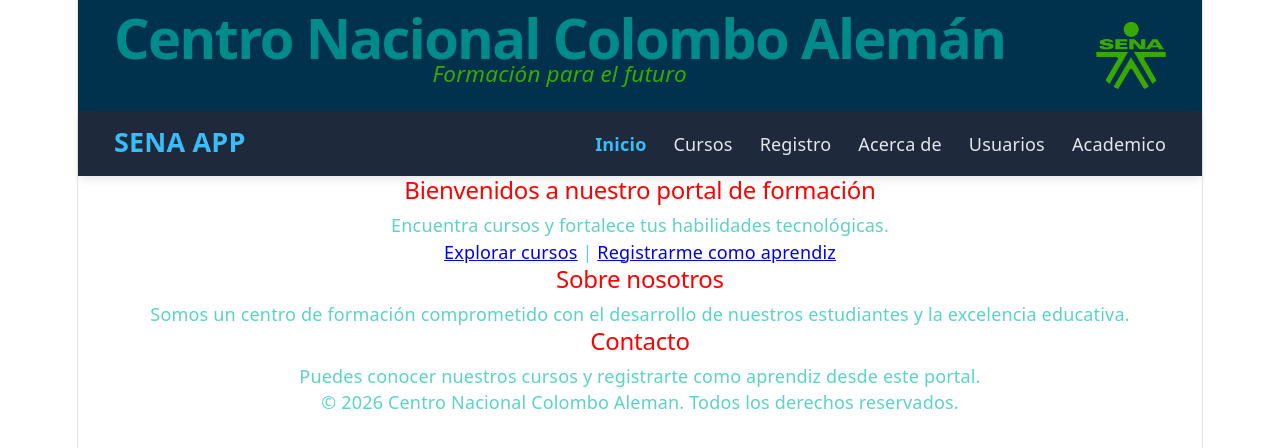
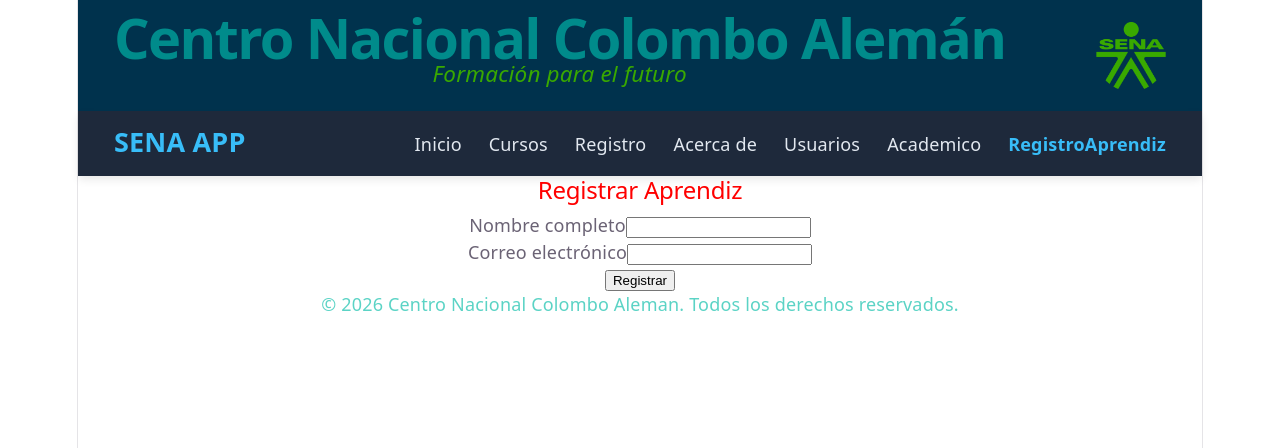
Before and after one commit to jashir7/Trabajo_React, a React (Vite) app: page /RegistroAprendizAPI in a window 1280 px wide. Before the commit this address led to /. Shown: the top 448 px of the page. Built offline with nearby package versions, Linux system fonts and the light colour scheme.

Commit message:
Add RegistroAprendizAPI component and update routing in App and Navbar

```diff
--- a/src/App.jsx
+++ b/src/App.jsx
@@ -15,6 +15,7 @@
 import Fichas from './views/Fichas'
 import Academico from './views/SenaApp';
 import Competencias from './views/competencias';
+import RegistroAprendizAPI from './views/RegistroAprendizAPI';
 
 function App() {
   const [cursos, setCursos] = useState(() => {
@@ -42,6 +43,7 @@
           <Route path="/academico" element={<Academico />} />
           <Route path="/competencias" element={<Competencias />} />
           <Route path="/usuarios" element={<UsuarioApi />} />
+          <Route path="/RegistroAprendizAPI" element={<RegistroAprendizAPI />} />
         </Routes>
       </main>
       <Footer />
--- a/src/components/Navbar.jsx
+++ b/src/components/Navbar.jsx
@@ -14,7 +14,7 @@
         <li><NavLink to="/acerca-de">Acerca de</NavLink></li>
         <li><NavLink to="/usuarios">Usuarios</NavLink></li>
         <li><NavLink to="/academico">Academico</NavLink></li>
-
+        <li><NavLink to="/RegistroAprendizAPI">RegistroAprendiz</NavLink></li>
       </ul>
     </nav>
   );
--- /dev/null
+++ b/src/views/RegistroAprendizAPI.jsx
@@ -0,0 +1,77 @@
+import { useState } from "react";
+
+function RegistroAprendizAPI() {
+    const [nombre, setNombre] = useState("");
+    const [correo, setCorreo] = useState("");
+    const [mensaje, setMensaje] = useState("");
+    const [enviado, setEnviado] = useState(false);
+
+    function registrarAprendiz(evento) {
+        evento.preventDefault();
+        setMensaje("");
+        setEnviado(true);
+
+        fetch("https://jsonplaceholder.typicode.com/posts", {
+            method: "POST",
+            headers: { "Content-Type": "application/json" },
+            body: JSON.stringify({
+                title: nombre,
+                body: correo,
+                userId: 1
+            })
+        })
+        .then((respuesta) => {
+            if (!respuesta.ok) {
+                throw new Error("No se pudo enviar el registro");
+            }
+            return respuesta.json();
+        })
+        .then((datos) => {
+            setMensaje(`Solicitud exitosa. Id de prueba ${datos.id}`);
+            setNombre("");
+            setCorreo("");
+        })
+        .catch(() => {
+            setMensaje("Ocurrió un error al enviar los datos");
+        })
+        .finally(() => {
+            setEnviado(false);
+        });
+    }
+
+    return (
+        <section>
+            <h2>Registrar Aprendiz</h2>
+
+            <form onSubmit={registrarAprendiz}>
+                <div>
+                    <label>Nombre completo</label>
+                    <input
+                        type="text"
+                        value={nombre}
+                        onChange={(evento) => setNombre(evento.target.value)}
+                        required
+                    />
+                </div>
+
+                <div>
+                    <label>Correo electrónico</label>
+                    <input
+                        type="email"
+                        value={correo}
+                        onChange={(evento) => setCorreo(evento.target.value)}
+                        required
+                    />
+                </div>
+
+                <button type="submit" disabled={enviado}>
+                    {enviado ? "Enviando..." : "Registrar"}
+                </button>
+            </form>
+
+            {mensaje && <p>{mensaje}</p>}
+        </section>
+    );
+}
+
+export default RegistroAprendizAPI;
```
